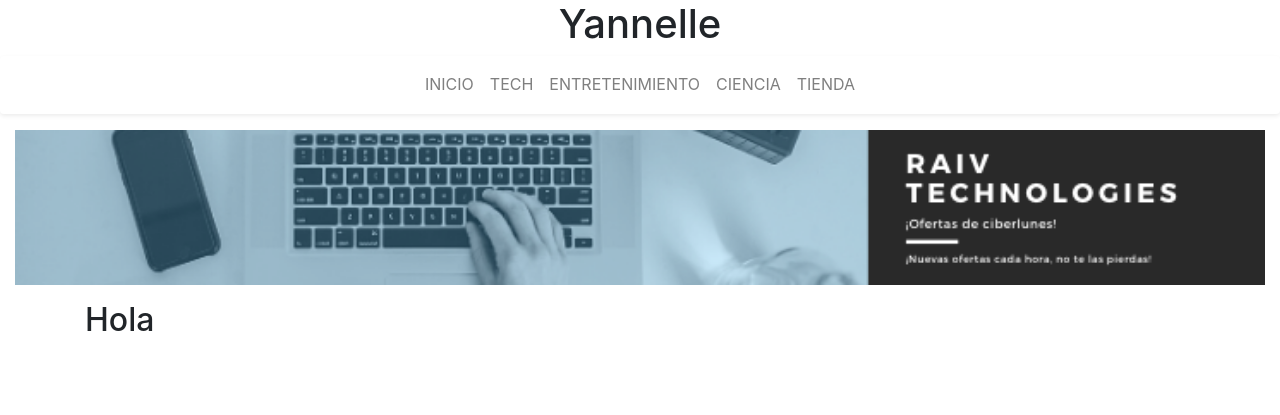
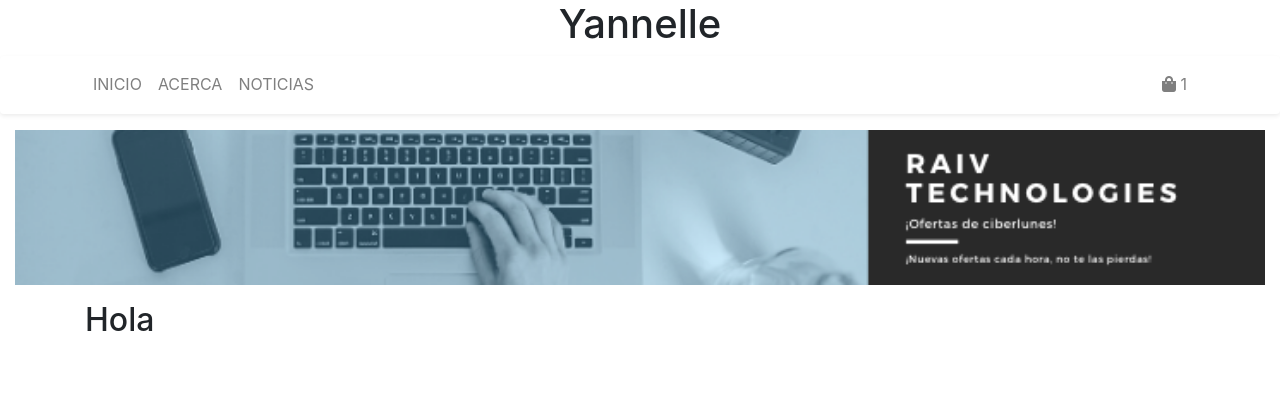
Before and after one commit to RubennCastilloo/yannelle-store, a PHP site: page /store/index.php in a window 1280 px wide. Shown: the top 415 px of the page. Run offline with PHP 8.4, Linux system fonts and the light colour scheme; data comes from the database, SQL or seed files in the repository; some libraries are stand-ins or nearby versions.

Commit message:
Update header-store.php

```diff
--- a/layout/header-store.php
+++ b/layout/header-store.php
@@ -36,61 +36,24 @@
   </button>
 
   <div class="collapse navbar-collapse" id="navbarSupportedContent">
-    <ul class="navbar-nav m-auto">
+
+    <ul class="navbar-nav mr-auto">
         <li class="nav-item">
             <a class="nav-link" href="/" id="inicio">INICIO <span class="sr-only">(current)</span></a>
         </li>
+
         <li class="nav-item">
-          <div class="dropdown">
-            <a class="nav-link dropdown-toggle" type="button" id="dropdownMenu2" data-toggle="dropdown">
-              TECH
-            </a>
-            <div class="dropdown-menu" aria-labelledby="dropdownMenu2">
-              <a href="tech/apple/" class="dropdown-item" ><i class="fab fa-apple"></i> Apple</a>
-              <a href="tech/amazon/" class="dropdown-item" ><i class="fab fa-amazon"></i> Amazon</a>
-              <a href="tech/google/" class="dropdown-item" ><i class="fab fa-google"></i> Google</a>
-              <a href="tech/youtube/" class="dropdown-item" ><i class="fab fa-youtube"></i> YouTube</a>
-              <a href="tech/facebook/" class="dropdown-item" ><i class="fab fa-facebook-square"></i> Facebook</a>
-              <a href="tech/code/" class="dropdown-item" ><i class="fas fa-code"></i> Code</a>
-              <a href="tech/more/" class="dropdown-item" ><i class="fas fa-microchip"></i> Todo Tech</a>
-            </div>
-          </div>
+            <a class="nav-link acerca" href="./about">ACERCA</a>
         </li>
 
         <li class="nav-item">
-          <div class="dropdown">
-            <a class="nav-link dropdown-toggle" type="button" id="dropdownMenu2" data-toggle="dropdown">
-              ENTRETENIMIENTO
-            </a>
-            <div class="dropdown-menu" aria-labelledby="dropdownMenu2">
-              <button class="dropdown-item" type="button"><i class="fas fa-film"></i> Peliculas</button>
-              <button class="dropdown-item" type="button"><i class="fas fa-tv"></i> TV</button>
-              <button class="dropdown-item" type="button"><i class="fas fa-gamepad"></i> Videojuegos</button>
-              <button class="dropdown-item" type="button"><i class="fas fa-book"></i> Libros</button>
-              <button class="dropdown-item" type="button"><i class="fas fa-music"></i> Musica</button>
-              <button class="dropdown-item" type="button"><i class="fas fa-podcast"></i> Podcast</button>
-              <a href="entretainment/more/" class="dropdown-item" ><i class="fas fa-laugh-beam"></i> Todo Entretenimiento</a>
-            </div>
-          </div>
+            <a class="nav-link noticias" href="../">NOTICIAS</a>
         </li>
+    </ul>
 
+    <ul class="navbar-nav ml-auto">
         <li class="nav-item">
-          <div class="dropdown">
-            <a class="nav-link dropdown-toggle" type="button" id="dropdownMenu2" data-toggle="dropdown">
-              CIENCIA
-            </a>
-            <div class="dropdown-menu" aria-labelledby="dropdownMenu2">
-              <button class="dropdown-item" type="button"><i class="fas fa-meteor"></i> Espacio</button>
-              <button class="dropdown-item" type="button"><i class="fas fa-heartbeat"></i> Salud</button>
-              <button class="dropdown-item" type="button"><i class="fas fa-plug"></i> Energía</button>
-              <button class="dropdown-item" type="button"><i class="fas fa-leaf"></i> Ambiente</button>
-              <a href="science/more/" class="dropdown-item" ><i class="fas fa-atom"></i> Todo Ciencia</a>
-            </div>
-          </div>
-        </li>
-
-        <li class="nav-item">
-            <a class="nav-link store" href="./store">TIENDA</a>
+            <a class="nav-link" href="/" id="inicio"><i class="fas fa-shopping-bag"></i> <span>1</span></a>
         </li>
     </ul>
   </div>
@@ -102,11 +65,8 @@
     var url = location.pathname;
     console.log(url);
 
-    if (url === '/yannelle-store/') {
+    if (url === '/yannelle-store/store/') {
         document.querySelector('#inicio').classList.add('selected');
-    }
-    if (url === '/yannelle-store/store/') {
-        document.querySelector('.store').classList.add('selected');
     }
 </script>
 
```
